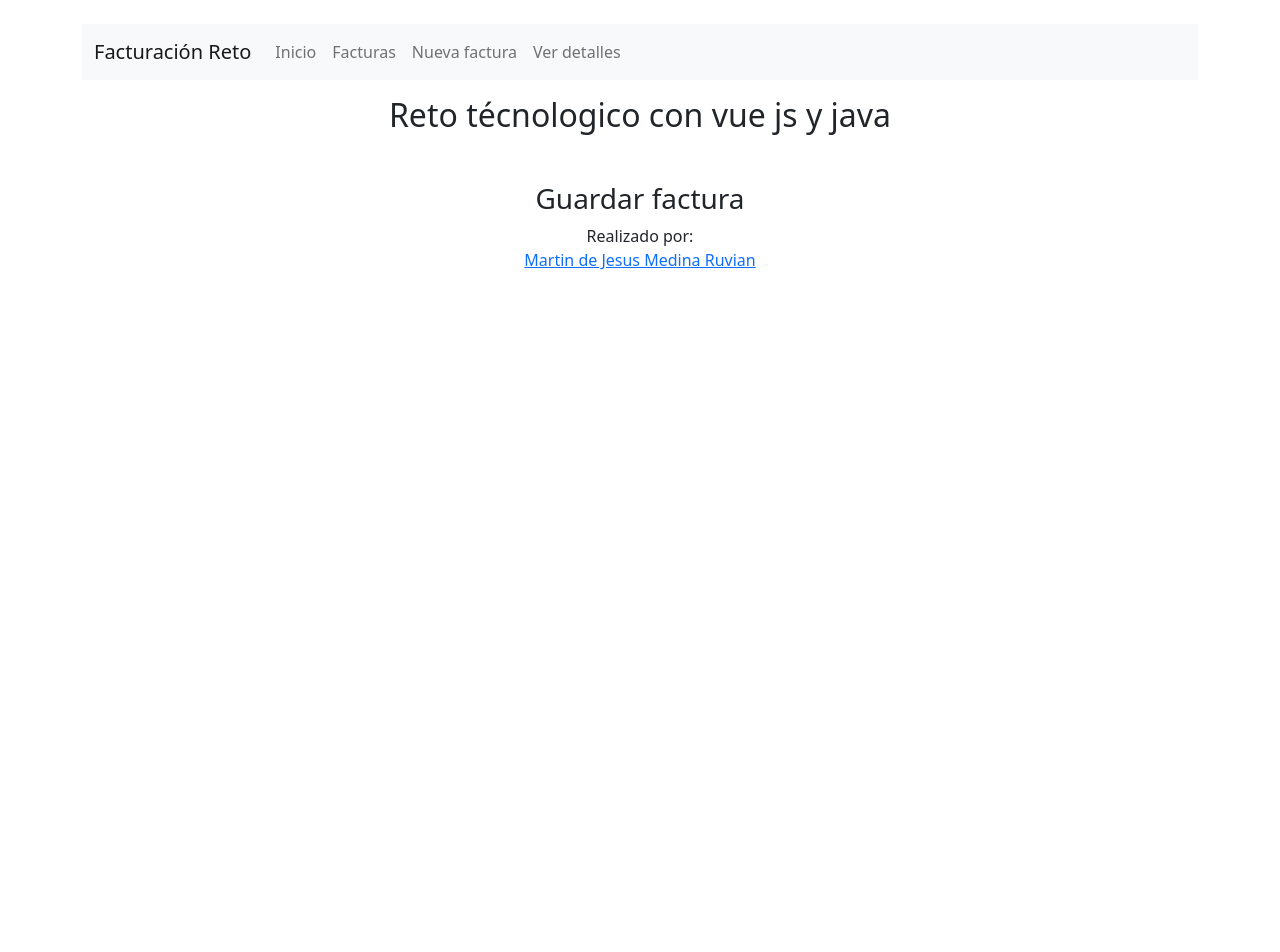
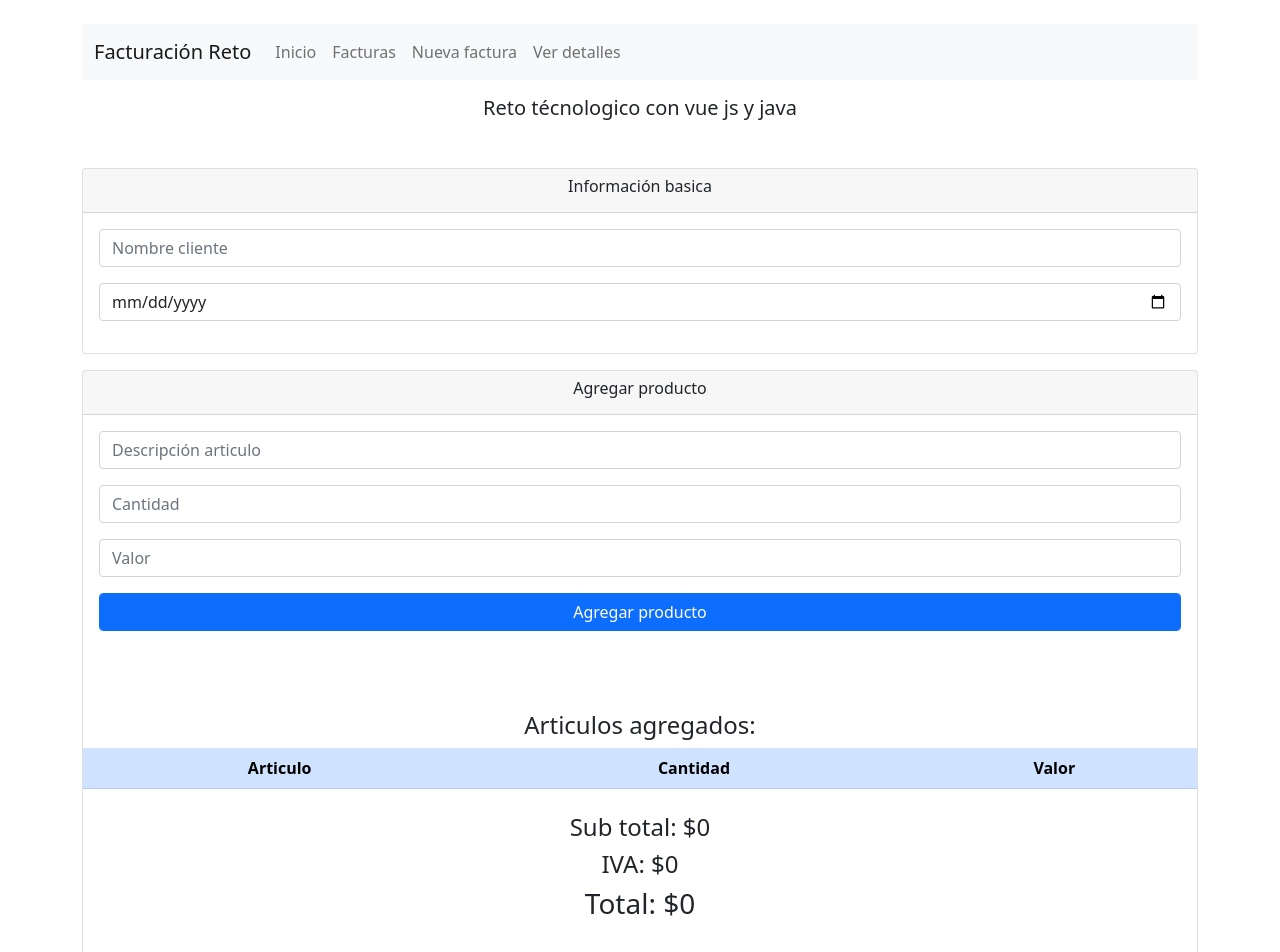
Before and after one commit to MartinMedinaRuvian/reto-front, a Vue app: page /#/facturas/guardar in a window 1280 px wide. Shown: the top 952 px of the page. Before the commit the page ends 800 px from the top, so only its background shows below. Built offline with nearby package versions, Linux system fonts and the light colour scheme.

Commit message:
estructura basica y facturas

```diff
--- a/package.json
+++ b/package.json
@@ -8,10 +8,12 @@
     "lint": "vue-cli-service lint"
   },
   "dependencies": {
+    "axios": "^0.21.1",
     "bootstrap": "^5.1.0",
     "bootstrap-vue": "^2.21.2",
     "core-js": "^3.6.5",
     "vue": "^2.6.11",
+    "vue-axios": "^3.2.5",
     "vue-router": "^3.2.0",
     "vuex": "^3.4.0"
   },
--- a/src/App.vue
+++ b/src/App.vue
@@ -1,17 +1,17 @@
 <template>
   <div id="app" class="text-center">
-    <Navbar />
+    <Cabecera />
     <router-view />
     <Footer />
   </div>
 </template>
 
 <script>
-import Navbar from '@/components/parcial/_header.vue'
-import Footer from '@/components/parcial/_footer.vue'
+import Cabecera from '@/components/parcial/Cabecera.vue'
+import Footer from '@/components/parcial/Footer.vue'
 export default {
   components:{
-    Navbar,
+    Cabecera,
     Footer
   }
 }
--- a/src/components/parcial/_header.vue
+++ b/src/components/parcial/Cabecera.vue
@@ -1,14 +1,14 @@
 <template>
     <div class="container mt-4">
         <Navbar class="mb-3"/>
-        <h2>Reto técnologico con vue js y java</h2>
+        <h5>Reto técnologico con vue js y java</h5>
     </div>
 </template>
 
 <script>
 import Navbar from '@/components/Navbar'
 export default {
-    name:'_header',
+    name:'Cabecera',
     components:{
         Navbar
     }
--- a/src/components/parcial/_footer.vue
+++ b/src/components/parcial/Footer.vue
@@ -1,5 +1,11 @@
 <template>
-    <div class="container text-center">
+    <div class="container text-center mt-5">
         <p>Realizado por: <br> <a href="https://martindjmedina.com" target="_blank">Martin de Jesus Medina Ruvian</a></p>
     </div>
 </template>
+
+<script>
+export default {
+    name:'Footer'
+}
+</script>
--- /dev/null
+++ b/src/config/config.js
@@ -0,0 +1,4 @@
+export default {
+    URL_API : 'http://localhost:8080/Facturacion/api/',
+    VALOR_IVA: 0.19
+}
--- a/src/main.js
+++ b/src/main.js
@@ -3,6 +3,15 @@ import App from './App.vue'
 import router from './router'
 import store from './store'
 import BootstrapVue from 'bootstrap-vue'
+
+import axios from 'axios'
+import VueAxios from 'vue-axios'
+import config from '@/config/config.js'
+
+Vue.use(VueAxios, axios)
+
+// Agregamos la URL base de nuestra API
+axios.defaults.baseURL = config.URL_API;
 
 Vue.config.productionTip = false
 Vue.use(BootstrapVue)
--- a/src/views/facturas/fac_guardar.vue
+++ b/src/views/facturas/fac_guardar.vue
@@ -1,5 +1,163 @@
 <template>
-    <div class="mt-5">
-        <h3>Guardar factura</h3>
+  <div class="mt-5 container">
+    <div class="card">
+      <div class="card-header">
+        <h6>Información basica</h6>
+      </div>
+
+      <div class="card-body">
+        <div class="mb-3">
+          <input
+            type="text"
+            placeholder="Nombre cliente"
+            class="form-control"
+            v-model="infoBasica.fac_nombrecliente"
+          />
+        </div>
+        <div class="mb-3">
+          <input
+            type="date"
+            placeholder="Fecha"
+            class="form-control"
+            v-model="infoBasica.fac_fecha"
+          />
+        </div>
+      </div>
     </div>
+
+    <div class="card mt-3">
+      <div class="card-header">
+        <h6>Agregar producto</h6>
+      </div>
+
+      <div class="card-body">
+        <form @submit.prevent="agregarArticulo(articulo), calcularTotal()">
+          <div class="mb-3">
+            <input
+              type="text"
+              placeholder="Descripción articulo"
+              class="form-control"
+              v-model="articulo.descripcion"
+            />
+          </div>
+          <div class="mb-3">
+            <input
+              type="number"
+              placeholder="Cantidad"
+              class="form-control"
+              v-model="articulo.cantidad"
+            />
+          </div>
+          <div class="mb-3">
+            <input
+              type="number"
+              placeholder="Valor"
+              class="form-control"
+              v-model="articulo.valor"
+            />
+          </div>
+          <div class="mb-3">
+            <input
+              type="submit"
+              value="Agregar producto"
+              class="form-control btn btn-primary"
+            />
+          </div>
+        </form>
+      </div>
+
+      <div class="mt-5">
+        <h4>Articulos agregados:</h4>
+
+        <table class="table table-center table-primary">
+          <thead>
+            <tr>
+              <th scope="col">Articulo</th>
+              <th scope="col">Cantidad</th>
+              <th scope="col">Valor</th>
+            </tr>
+          </thead>
+          <tbody>
+            <tr v-for="dato of articulos" :key="dato.index">
+              <td>{{ dato.descripcion }}</td>
+              <td>{{ dato.cantidad }}</td>
+              <td>$ {{ dato.valor }}</td>
+            </tr>
+          </tbody>
+        </table>
+
+        <div class="mt-4">
+          <h4>Sub total: ${{ subtotal }}</h4>
+          <h4>IVA: ${{ iva_total }}</h4>
+          <h3>Total: ${{ total }}</h3>
+        </div>
+
+        <div class="mt-5">
+          <button class="btn btn-success" @click="guardarFactura(infoBasica)">
+            Guardar factura
+          </button>
+        </div>
+      </div>
+    </div>
+  </div>
 </template>
+
+<script>
+import config from "@/config/config.js";
+export default {
+  data() {
+    return {
+      infoBasica: {},
+      articulo: {},
+      articulos: [],
+      iva: config.VALOR_IVA,
+      iva_total: 0,
+      subtotal: 0,
+      total: 0,
+    };
+  },
+  methods: {
+    agregarArticulo(articulo) {
+      this.articulos.push(articulo);
+      this.articulo = {};
+    },
+    calcularTotal() {
+      let suma = 0;
+      for (let dato of this.articulos) {
+        suma += parseInt(dato.valor);
+      }
+      this.subtotal = suma;
+      this.iva_total = this.subtotal * this.iva;
+      this.total = this.subtotal + this.iva_total;
+    },
+    guardarFactura(infoBasica) {
+      const { fac_nombrecliente, fac_fecha } = infoBasica;
+      const datosGuardar = {
+        fac_nombrecliente,
+        fac_fecha,
+        fac_subtotal: this.subtotal,
+        fac_iva: this.iva_total,
+        fac_total: this.total,
+      };
+      console.log(datosGuardar);
+      this.axios
+        .post("facturas", datosGuardar, {
+          headers: {
+            "Access-Control-Allow-Origin": "*",
+            "Access-Control-Allow-Methods":
+              "GET, POST, PATCH, PUT, DELETE, OPTIONS",
+            "Access-Control-Allow-Headers":
+              "Origin, Content-Type, X-Auth-Token",
+          },
+        })
+        .then((res) => {
+          console.log(res);
+          this.articulos = {};
+        })
+        .catch((e) => {
+          console.log(e);
+        });
+    },
+  },
+};
+</script>
--- a/src/views/facturas/fac_index.vue
+++ b/src/views/facturas/fac_index.vue
@@ -1,5 +1,28 @@
 <template>
     <div class="container text-center mt-5">
         <h2>Facturas:</h2>
+        <li v-for="dato of datos" :key="dato.fac_numerofactura">{{dato.fac_numerofactura}} - Cliente: {{dato.fac_nombrecliente}}</li>
     </div>
 </template>
+
+<script>
+import config from '@/config/config.js'
+export default {
+    data(){
+        return{
+            urlApi : config.URL_API,
+            datos:[]
+        }
+    },
+    created(){
+        this.obtenerTodos();
+    },
+    methods:{
+       async obtenerTodos(){
+            const respuesta = await fetch(this.urlApi + 'facturas')
+            const datos = await respuesta.json();
+            this.datos = datos;
+        }
+    }
+}
+</script>
```
Also changed, not shown: 1 other file (tests, documents, lock files or other folders).
